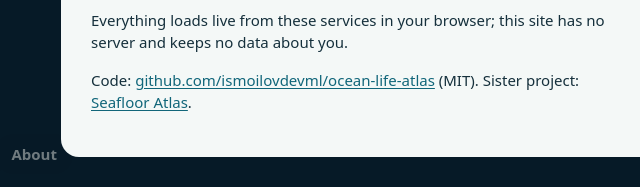
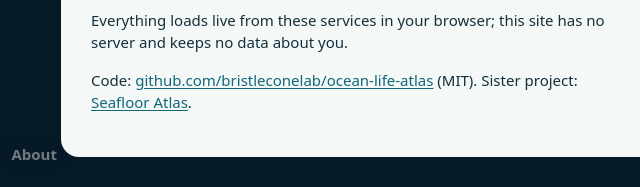
Before and after one commit to XakimovNosirbek/ocean-life-atlas, a website built with Vite: page index.html in a window 1280 px wide. Both pictures are taken after a click on the button "About". Shown: the part 610-797 px from the top of the page, 279-919 px from the left. Built offline with nearby package versions, Linux system fonts and the light colour scheme; no server answers; animation ran at ten frames a second.

Commit message:
Point the About link at the bristleconelab organisation

```diff
--- a/index.html
+++ b/index.html
@@ -63,7 +63,7 @@
       <li>Red List status: IUCN categories as provided by OBIS.</li>
     </ul>
     <p>Everything loads live from these services in your browser; this site has no server and keeps no data about you.</p>
-    <p>Code: <a href="https://github.com/ismoilovdevml/ocean-life-atlas">github.com/ismoilovdevml/ocean-life-atlas</a> (MIT). Sister project: <a href="https://seaflooratlas.org">Seafloor Atlas</a>.</p>
+    <p>Code: <a href="https://github.com/bristleconelab/ocean-life-atlas">github.com/bristleconelab/ocean-life-atlas</a> (MIT). Sister project: <a href="https://seaflooratlas.org">Seafloor Atlas</a>.</p>
   </dialog>
 
   <script type="module" src="/src/main.ts"></script>
```
